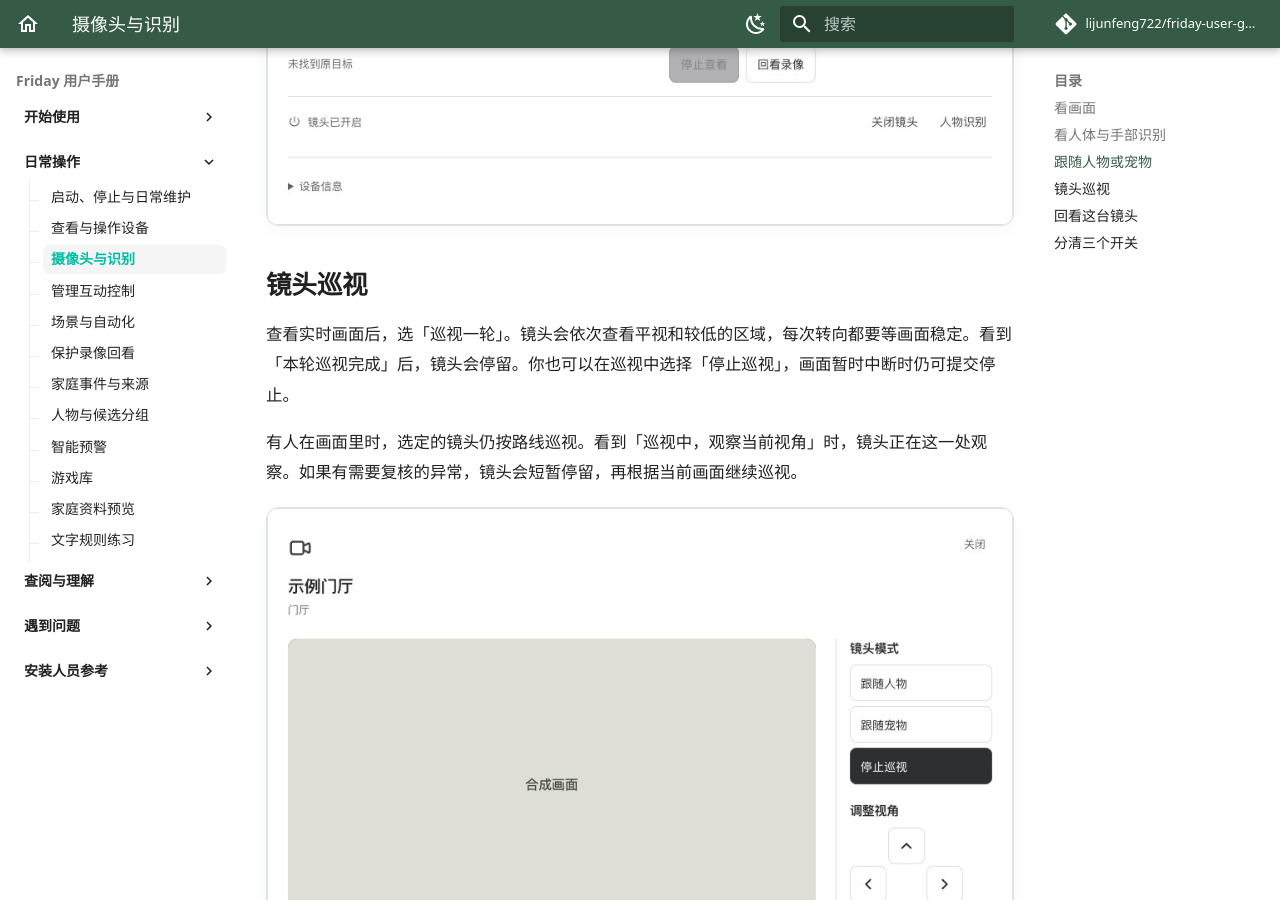
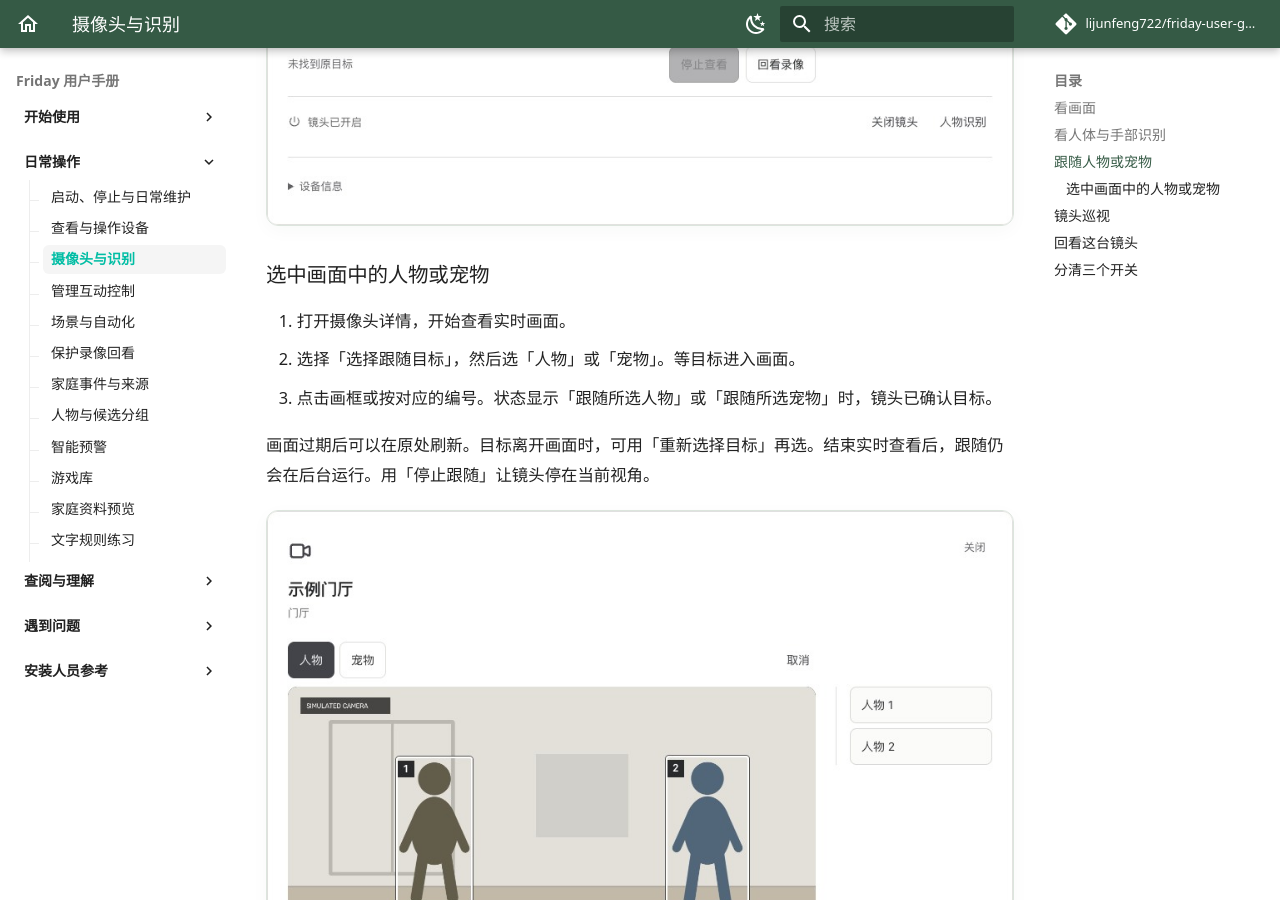
Before and after one commit to lijunfeng722/friday-user-guide, an MkDocs documentation site: the page built from docs/guides/cameras.md, in a window 1280 px wide and 900 px high, scrolled down 1906 px. Built offline with MkDocs 1.6.1 and Material for MkDocs 9.7.7, drawn with Linux system fonts in a browser that asks for light colours; comment, search, counter and statistics services are not loaded.

Commit message:
文档：说明如何在摄像头画面中点选跟随目标

```diff
--- a/docs/guides/cameras.md
+++ b/docs/guides/cameras.md
@@ -26,6 +26,16 @@
 转动后，看到「正在确认原目标」时，等镜头核对新的画面。如果显示「未找到原目标」，让目标回到清楚的视野中，再点「重新跟随人物」或「重新跟随宠物」。多人或多只宠物无法区分时，镜头会等待目标明确。
 
 ![示例门厅找不到原目标时的重新跟随按钮，合成画面](../assets/screenshots/friday-camera-follow-retry.jpg)
+
+### 选中画面中的人物或宠物
+
+1. 打开摄像头详情，开始查看实时画面。
+2. 选择「选择跟随目标」，然后选「人物」或「宠物」。等目标进入画面。
+3. 点击画框或按对应的编号。状态显示「跟随所选人物」或「跟随所选宠物」时，镜头已确认目标。
+
+画面过期后可以在原处刷新。目标离开画面时，可用「重新选择目标」再选。结束实时查看后，跟随仍会在后台运行。用「停止跟随」让镜头停在当前视角。
+
+![示例门厅实时画面的目标选择和编号，合成画面](../assets/screenshots/friday-camera-follow-picker.jpg)
 
 ## 镜头巡视
 
```
Also changed, not shown: USER_MANUAL.md (+10 -0 lines), docs/assets/screenshots/friday-camera-follow-picker.source.json (added, +21 -0 lines), docs/assets/screenshots/friday-camera-follow-picker.jpg (added).
